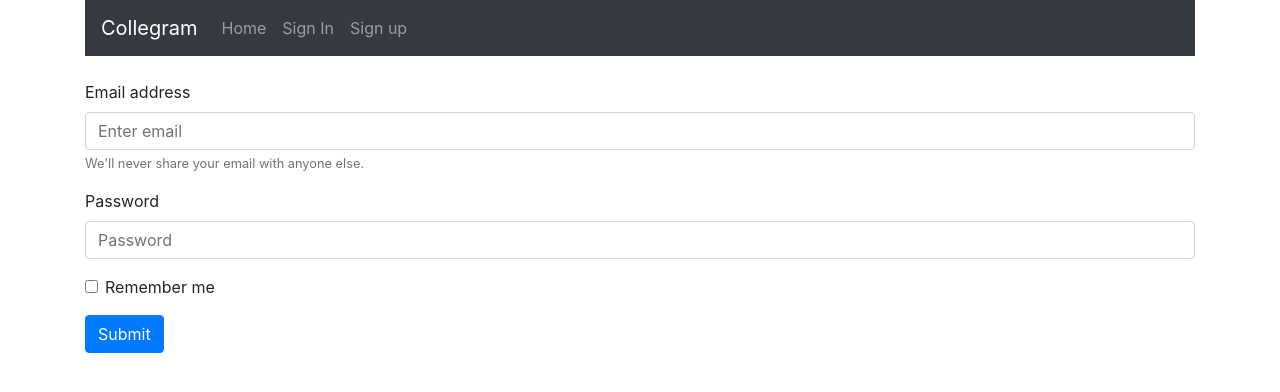
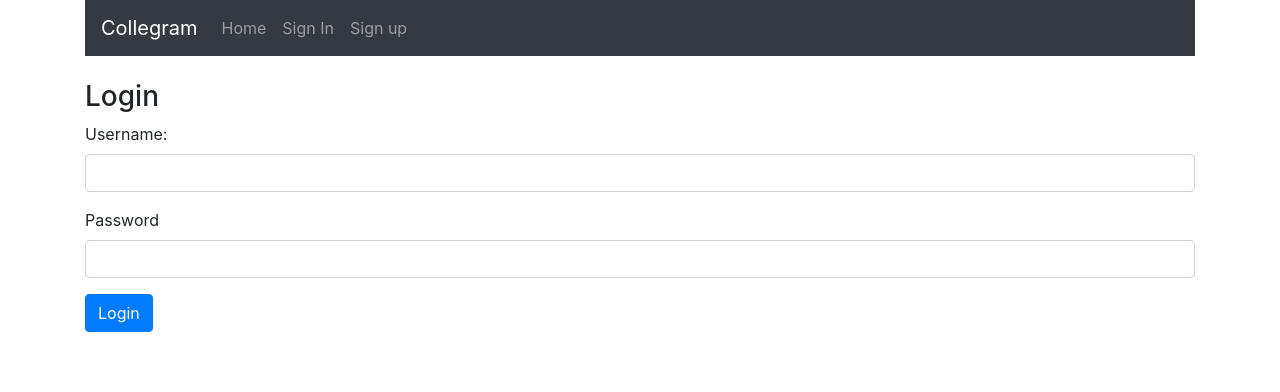
Before and after one commit to davinhster/collegram, a React (Create React App) app: page /signin in a window 1280 px wide. Shown: the top 392 px of the page. Built offline with nearby package versions, Linux system fonts and the light colour scheme.

Commit message:
Added Password Hashing and Validation

```diff
--- a/package.json
+++ b/package.json
@@ -7,6 +7,7 @@
     "@testing-library/react": "^9.5.0",
     "@testing-library/user-event": "^7.2.1",
     "bootstrap": "^4.5.2",
+    "password-hash": "^1.2.2",
     "react": "^16.13.1",
     "react-bootstrap": "^1.3.0",
     "react-dom": "^16.13.1",
--- a/public/index.html
+++ b/public/index.html
@@ -24,7 +24,7 @@
       work correctly both with client-side routing and a non-root public URL.
       Learn how to configure a non-root public URL by running `npm run build`.
     -->
-    <title>React App</title>
+    <title>Collegram</title>
   </head>
   <body>
     <noscript>You need to enable JavaScript to run this app.</noscript>
--- a/src/components/pages/signin.jsx
+++ b/src/components/pages/signin.jsx
@@ -1,16 +1,31 @@
 import React, {Component} from 'react'
-import { Form, Button} from "react-bootstrap";
 
 
 export default class Login extends Component {
 
     constructor(props) {
         super(props);
-        this.handleEvent = this.handleEvent.bind(this);
+        this.onChangeUsername = this.onChangeUsername.bind(this);
+        this.onChangePassword = this.onChangePassword.bind(this);
+        this.onSubmit = this.onSubmit.bind(this);
+
+
+        this.state = {
+            username : '',
+            password : '',
+        }
       }
 
-    handleEvent() {
-        console.log(this.props);
+    onChangeUsername(e) {
+        this.setState({
+            username: e.target.value
+        });
+    }
+
+    onChangePassword(e){
+        this.setState({
+            password : e.target.value
+        });
     }
 
     Signin(){
@@ -24,30 +39,59 @@ export default class Login extends Component {
         )
     }
 
+    onSubmit() {
+
+        var passwordHash = require('password-hash');
+        var hashedPassword = passwordHash.generate(this.state.password);
+
+        const user = {
+            username : this.state.username,
+            password : hashedPassword,
+        }
+
+        console.log(user);
+        console.log(this.state.password);
+        //replace hashedPassword with GET PASSWORD from database to see if the input matches password
+        if (passwordHash.verify(this.state.password,hashedPassword))
+        {
+            console.log("YESSS VALIDATION WORKS");
+        }
+        else
+        {
+            console.log("password and hash does not match");
+        }
+    }
+
     render() {
 
         return (
 
-        <Form>
-        <Form.Group controlId="formBasicEmail">
-            <Form.Label>Email address</Form.Label>
-            <Form.Control type="email" placeholder="Enter email" />
-            <Form.Text className="text-muted">
-            We'll never share your email with anyone else.
-            </Form.Text>
-        </Form.Group>
-
-        <Form.Group controlId="formBasicPassword">
-            <Form.Label>Password</Form.Label>
-            <Form.Control type="password" placeholder="Password" />
-        </Form.Group>
-        <Form.Group controlId="formBasicCheckbox">
-            <Form.Check type="checkbox" label="Remember me" />
-        </Form.Group>
-        <Button variant="primary" type="submit">
-            Submit
-        </Button>
-        </Form>
+            <div>
+                <h3> Login </h3>
+                <form onSubmit = {this.onSubmit}>
+                    <div className =  "form-group">
+                        <label>Username: </label>
+                        <input type = "text"
+                            required
+                            className = "form-control"
+                            value = {this.state.username}
+                            onChange = {this.onChangeUsername}
+                        />
+                    </div>
+                    <div className = "form-group">
+                        <label>Password</label>
+                        <input type = "password"
+                            required
+                            className = "form-control"
+                            value = {this.state.password}
+                            onChange = {this.onChangePassword}
+                        />
+                    </div>
+                    <div className = "form-group">
+                        <input type = "submit" value = "Login" className = "btn btn-primary" />
+                    </div>
+                </form>
+            </div>
         )
     };
 
```
Also changed, not shown: 1 other file (tests, documents, lock files or other folders).
